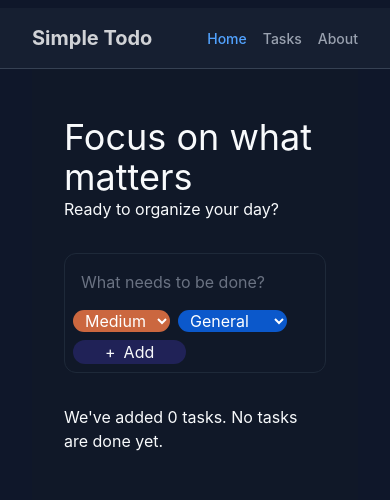
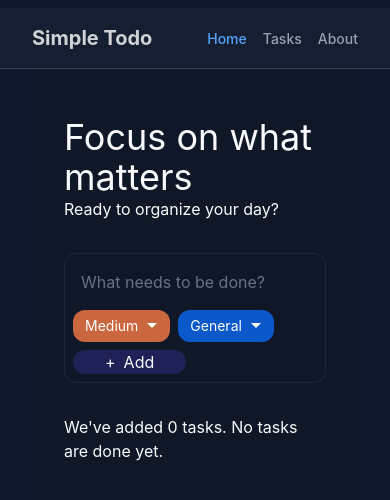
Before and after one commit to MohamadHarmoush/ToDo-App, a React (Vite) app: page / in a window 390 px wide. Shown: the top 500 px of the page. Built offline with nearby package versions, Linux system fonts and the light colour scheme.

Commit message:
Update select component to avoid the jumping dropdown when opening on mobile

```diff
--- a/src/components/SelectInput.tsx
+++ b/src/components/SelectInput.tsx
@@ -1,4 +1,4 @@
-import type { ChangeEvent } from 'react';
+import { useState } from 'react';
 
 export type Option<T = string> = {
   value: T;
@@ -16,43 +16,61 @@ type SelectProps<T> = {
 };
 
 const SelectInput = <T,>({
-  name,
+  options,
   value,
-  options,
   defaultColor = '#374151',
   onChange,
   className = '',
 }: SelectProps<T>) => {
-  const handleChange = (e: ChangeEvent<HTMLSelectElement>) => {
-    e.preventDefault();
-    const selected = options.find((opt) => String(opt.value) === e.target.value);
-    if (selected) {
-      onChange(selected.value);
-    }
-  };
-  const selectedColor = options.find((option) => option.value === value)?.color ?? defaultColor;
+  const [open, setOpen] = useState(false);
+
+  const selected = options.find((opt) => opt.value === value);
+  const activeColor = selected?.color ?? defaultColor;
 
   return (
-    <select
-      name={name}
-      value={String(value)}
-      onChange={handleChange}
-      style={{
-        color: 'white',
-        background: selectedColor,
-      }}
-      className={`rounded-xl bg-gray-800/80 px-2 outline-none hover:bg-gray-800/80 ${className}`}
+    <div
+      tabIndex={-1}
+      onBlur={(e) => !e.currentTarget.contains(e.relatedTarget) && setOpen(false)}
+      className={`relative ${className}`}
     >
-      {options.map((option) => (
-        <option
-          style={option.color ? { color: option.color } : undefined}
-          value={String(option.value)}
-          key={String(option.value)}
+      <button
+        type='button'
+        onClick={() => setOpen((prev) => !prev)}
+        style={{ background: activeColor }}
+        className='flex w-full items-center justify-between gap-2 rounded-xl px-3 py-1.5 text-sm text-white outline-none'
+      >
+        {selected?.label}
+        <svg
+          className={`h-3 w-3 shrink-0 transition-transform ${open ? 'rotate-180' : ''}`}
+          viewBox='0 0 12 12'
+          fill='currentColor'
         >
-          {option.label}
-        </option>
-      ))}
-    </select>
+          <path d='M6 8L1 3h10z' />
+        </svg>
+      </button>
+
+      {open && (
+        <ul className='absolute left-0 top-full z-50 mt-1 min-w-full overflow-hidden rounded-xl border border-gray-700 bg-gray-900 py-1 shadow-xl'>
+          {options.map((option) => (
+            <li key={String(option.value)}>
+              <button
+                type='button'
+                onClick={() => {
+                  onChange(option.value);
+                  setOpen(false);
+                }}
+                className='flex w-full items-center gap-2 px-3 py-1.5 text-sm text-white hover:bg-gray-800'
+              >
+                {option.color && (
+                  <span className='h-2 w-2 shrink-0 rounded-full' style={{ background: option.color }} />
+                )}
+                {option.label}
+              </button>
+            </li>
+          ))}
+        </ul>
+      )}
+    </div>
   );
 };
 
```
